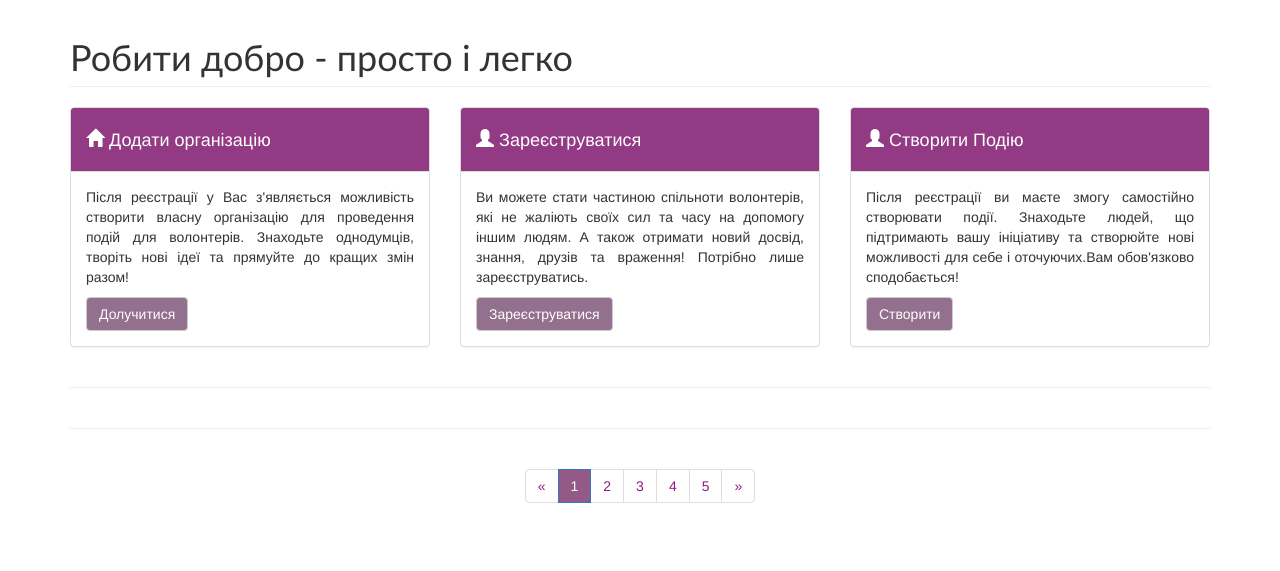
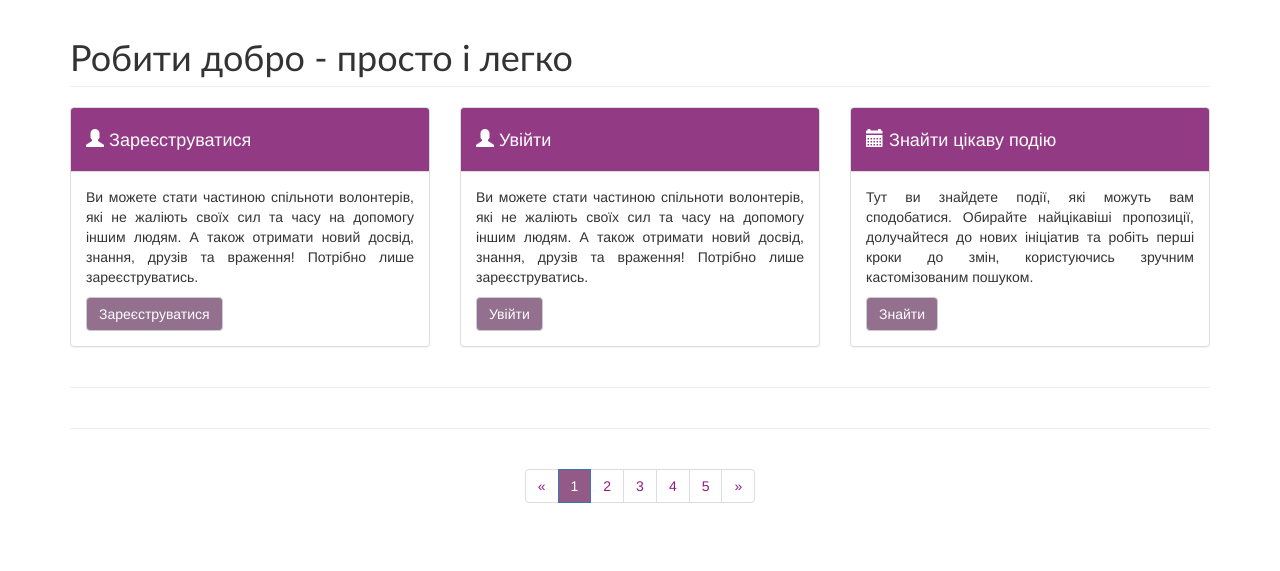
Before and after one commit to Tartar-san/Volonterity, a Django app: page / in a window 1280 px wide. Shown: the part 622-1193 px from the top of the page. Run offline with Django 3.2, Linux system fonts and the light colour scheme; data that the repository does not hold is empty; some libraries are stand-ins or nearby versions.

Commit message:
Merge remote-tracking branch 'origin/master'
# Conflicts:
#	templates/main.html

```diff
--- a/templates/main.html
+++ b/templates/main.html
@@ -76,6 +76,8 @@
                 </h1>
             </div>
 
+
+            {% if logged_in %}
                 <div class="col-md-4">
                 <div class="panel panel-default">
                     <div class="panel-heading">
@@ -88,15 +90,16 @@
                     </div>
                 </div>
             </div>
-            {% if logged_in %}
                 <div class="col-md-4">
                     <div class="panel panel-default">
                         <div class="panel-heading">
-                        <h4><i class="glyphicon glyphicon-calendar"></i> Знайти цікаву подію</h4>
+                            <h4><i class="glyphicon glyphicon-user"></i> Створити Подію</h4>
                         </div>
                         <div class="panel-body">
-                        <p>Тут ви знайдете події, які можуть вам сподобатися. Обирайте найцікавіші пропозиції, долучайтеся до нових ініціатив та робіть перші кроки до змін, користуючись зручним кастомізованим пошуком. </p>
-                        <a href="/registration" class="btn btn-default">Знайти</a>
+                            <p>Після реєстрації ви маєте змогу самостійно створювати події. Знаходьте людей, що
+                                підтримають вашу ініціативу та створюйте нові можливості для себе і оточуючих.Вам
+                                обов'язково сподобається!</p>
+                            <a href="listing-reg.html" class="btn btn-default">Створити</a>
                         </div>
                     </div>
                 </div>
@@ -112,18 +115,30 @@
                     </div>
                 </div>
             </div>
+                <div class="col-md-4">
+                <div class="panel panel-default">
+                    <div class="panel-heading">
+                        <h4><i class="glyphicon glyphicon-user"></i> Увійти</h4>
+                    </div>
+                    <div class="panel-body">
+                        <p>Ви можете стати частиною спільноти волонтерів, які не жаліють своїх сил та часу на допомогу іншим людям. А також отримати новий досвід, знання, друзів та враження! Потрібно лише зареєструватись.</p>
+                        <a href="user-reg.html" class="btn btn-default">Увійти</a>
+                    </div>
+                </div>
+            </div>
             {% endif %}
         <div class="col-md-4">
                 <div class="panel panel-default">
                     <div class="panel-heading">
-                        <h4><i class="glyphicon glyphicon-user"></i> Створити Подію</h4>
+                        <h4><i class="glyphicon glyphicon-calendar"></i> Знайти цікаву подію</h4>
                     </div>
                     <div class="panel-body">
-                        <p>Після реєстрації ви маєте змогу самостійно створювати події. Знаходьте людей, що підтримають вашу ініціативу та створюйте нові можливості для себе і оточуючих.Вам обов'язково сподобається!</p>
-                        <a href="listing-reg.html" class="btn btn-default">Створити</a>
+                        <p>Тут ви знайдете події, які можуть вам сподобатися. Обирайте найцікавіші пропозиції, долучайтеся до нових ініціатив та робіть перші кроки до змін, користуючись зручним кастомізованим пошуком. </p>
+                        <a href="/registration" class="btn btn-default">Знайти</a>
                     </div>
                 </div>
             </div>
+
         </div>
 
         <hr>
```
Lines whose indentation alone changed are shown as unchanged.
